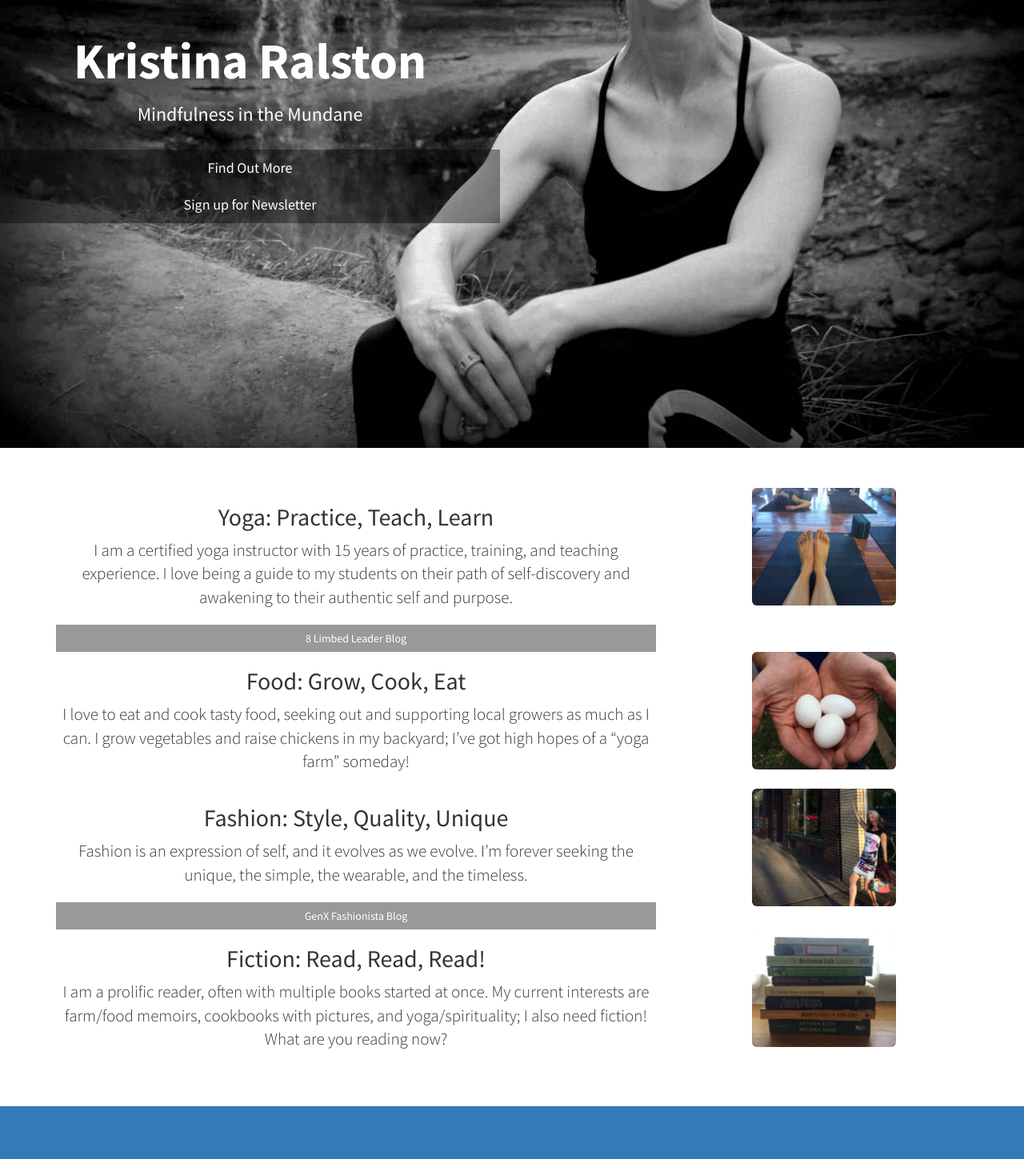
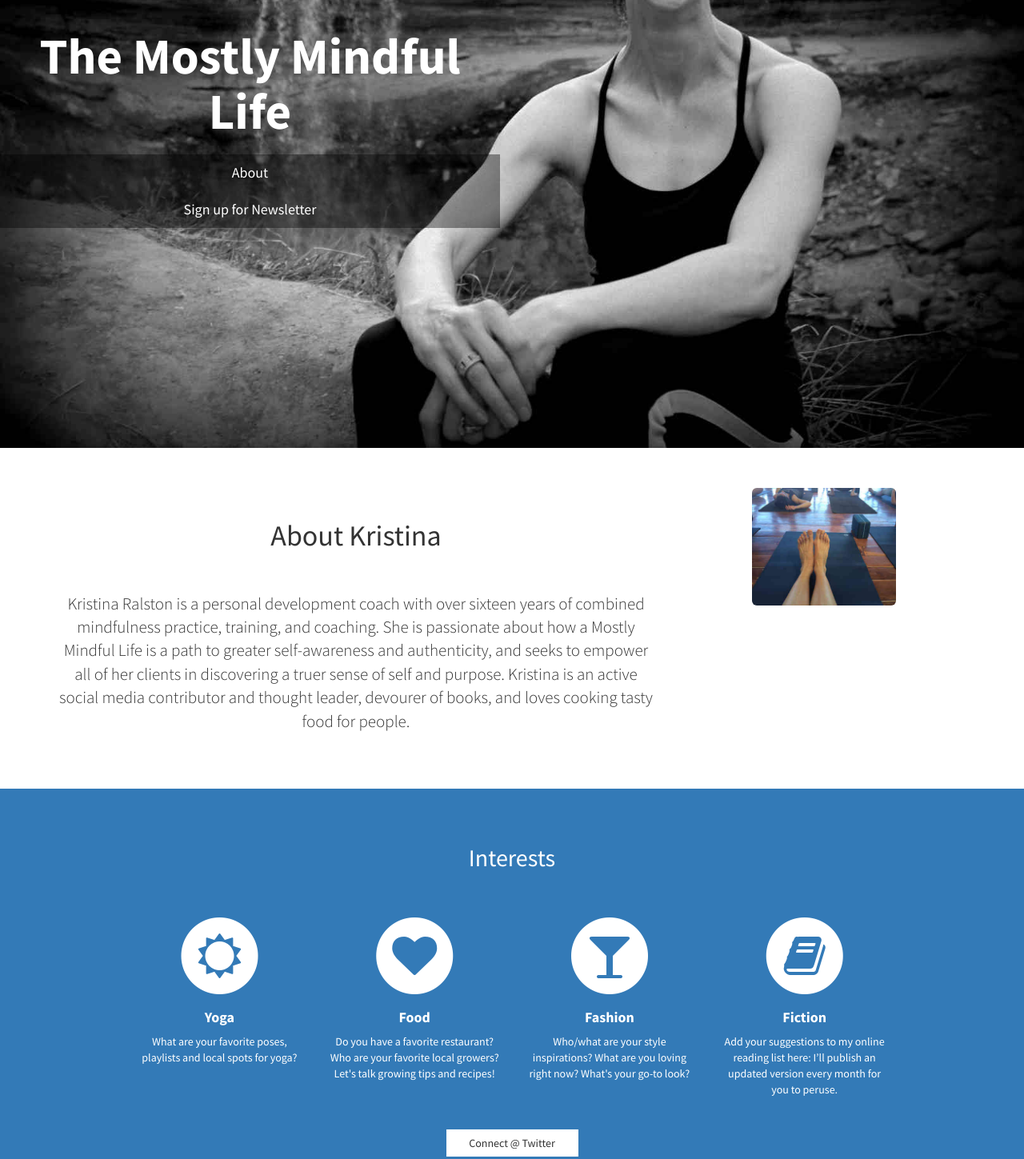
Before and after one commit to pherris/kristinaralston, a plain HTML site: page index.html in a window 1280 px wide. Shown: the part 240-1689 px from the top of the page at 80% size. Drawn offline with Linux system fonts and the light colour scheme.

Commit message:
new look

```diff
--- a/index.html
+++ b/index.html
@@ -58,10 +58,9 @@
         <div class="text-vertical-center">
             <div class="row">
                 <div class="col-md-6">
-                    <h1>Kristina Ralston</h1>
-                    <h3>Mindfulness in the Mundane</h3>
+                    <h1>The Mostly Mindful Life</h1>
                     <br>
-                    <a href="#about" class="btn btn-dark btn-lg">Find Out More</a>
+                    <a href="#about" class="btn btn-dark btn-lg">About</a>
                     <a href="#newsletter" class="btn btn-dark btn-lg">Sign up for Newsletter</a>
                 </div>
                 <div class="col-md-6"></div>
@@ -74,40 +73,16 @@
         <div class="container">
             <div class="row">
                 <div class="col-md-8 text-center">
-                    <h2>Yoga: Practice, Teach, Learn</h2>
-                    <p class="lead">I am a certified yoga instructor with 15 years of practice, training, and teaching experience. I love being a guide to my students on their path of self-discovery and awakening to their authentic self and purpose.</p>
-                    <a href="http://8limbedleader.blogspot.com/" class="btn btn-dark">8 Limbed Leader Blog</a>
+                    <br/>
+                    <h1>About Kristina</h1>
+                    <br/>
+                    <br/>
+                    <p class="lead">
+                        Kristina Ralston is a personal development coach with over sixteen years of combined mindfulness practice, training, and coaching. She is passionate about how a Mostly Mindful Life is a path to greater self-awareness and authenticity, and seeks to empower all of her clients in discovering a truer sense of self and purpose. Kristina is an active social media contributor and thought leader, devourer of books, and loves cooking tasty food for people.
+                    </p>
                 </div>
                 <div class="col-md-4 text-center">
                     <img src="img/yoga-toes.jpg" class="img-responsive img-rounded center-block" />
-                </div>
-            </div>
-            <div class="row">
-                <div class="col-md-8 text-center">
-                    <h2>Food: Grow, Cook, Eat</h2>
-                    <p class="lead">I love to eat and cook tasty food, seeking out and supporting local growers as much as I can. I grow vegetables and raise chickens in my backyard; I’ve got high hopes of  a “yoga farm” someday!</p>
-                </div>
-                <div class="col-md-4 text-center">
-                    <img src="img/egg-hand.jpg" class="img-responsive img-rounded center-block" />
-                </div>
-            </div>
-            <div class="row">
-                <div class="col-md-8 text-center">
-                    <h2>Fashion: Style, Quality, Unique</h2>
-                    <p class="lead">Fashion is an expression of self, and it evolves as we evolve. I’m forever seeking the unique, the simple, the wearable, and the timeless.</p>
-                    <a href="http://thegenxfashionista.blogspot.com" class="btn btn-dark">GenX Fashionista Blog</a>
-                </div>
-                <div class="col-md-4">
-                    <img src="img/kristina-at-heirloom.jpg" class="img-responsive img-rounded center-block" />
-                </div>
-            </div>
-            <div class="row">
-                <div class="col-md-8 text-center">
-                    <h2>Fiction: Read, Read, Read!</h2>
-                    <p class="lead">I am a prolific reader, often with multiple books started at once. My current interests are farm/food memoirs, cookbooks with pictures, and yoga/spirituality; I also need fiction! What are you reading now?</p>
-                </div>
-                <div class="col-md-4">
-                    <img src="img/book-pile.jpg" class="img-responsive img-rounded center-block" />
                 </div>
             </div>
         </div>
@@ -155,7 +130,9 @@
                                 <h4>
                                     <strong>Fashion</strong>
                                 </h4>
-                                <p>Who/what are your style inspirations? What are you loving right now? What's your go-to look?</p>
+                                <p>
+                                    Who/what are your style inspirations? What are you loving right now? What's your go-to look?
+                                </p>
                             </div>
                         </div>
                         <div class="col-md-3 col-sm-6">
@@ -190,7 +167,7 @@
         <div class="container">
             <div class="row">
                 <div class="col-lg-10 col-lg-offset-1 text-center">
-                    <h2>Mindfulness in the Mundane</h2>
+                    <h2>The Mostly Mindful Life</h2>
                     <hr class="small"/>
                     <div class="row">
                         <div class="col-lg-6 col-md-12">
@@ -231,20 +208,16 @@
     <section>
         <div class="container">
             <div class="row">
-                <div class="col-sm-8 col-sm-offset-3">
+                <div class="col-sm-4 col-sm-offset-2">
                     <a class="twitter-timeline" href="https://twitter.com/8LimbedLeader" data-widget-id="737394712198455296">   Tweets by @8LimbedLeader</a>
                     <script>!function(d,s,id){var js,fjs=d.getElementsByTagName(s)[0],p=/^http:/.test(d.location)?'http':'https';if(!d.getElementById(id)){js=d.createElement(s);js.id=id;js.src=p+"://platform.twitter.com/widgets.js";fjs.parentNode.insertBefore(js,fjs);}}(document,"script","twitter-wjs");</script>
                 </div>
-            </div>
-        </div>
-    </section>
-
-    <section id="newsletter">
-        <div class="container">
-            <h2>My Newsletter</h2>
+                <div class="col-sm-4">
+                    <h2>I want to live a Mostly Mindful Life!</h2>
                     <hr class="small"/>
                     <div class="row">
                         <div class="col-xs-8 col-xs-offset-2">
+                            <a name="newsletter">
                                 <form action="http://kristinaralston.us13.list-manage.com/subscribe/post?u=ab65cb9ac72f729d5b066eacf&amp;id=d4bed3a083" method="post" id="mc-embedded-subscribe-form" name="mc-embedded-subscribe-form" class="validate" target="_blank" novalidate>
                                     <div class="form-group">
                                         <label for="mce-EMAIL">Email address *</label>
@@ -264,10 +237,13 @@
                                     </div>    <!-- real people should not fill this in and expect good things - do not remove this or risk form bot signups-->
                                     <div style="position: absolute; left: -5000px;" aria-hidden="true"><input type="text" name="b_ab65cb9ac72f729d5b066eacf_d4bed3a083" tabindex="-1" value=""></div>
                                     <div class="clear">
-                            <input type="submit" value="Subscribe" name="subscribe" id="mc-embedded-subscribe" class="btn btn-primary">
+                                        <input type="submit" value="Sign Me Up!" name="subscribe" id="mc-embedded-subscribe" class="btn btn-primary">
                                     </div>
                                 </form>
                                 <script type='text/javascript' src='http://s3.amazonaws.com/downloads.mailchimp.com/js/mc-validate.js'></script><script type='text/javascript'>(function() {window.fnames = new Array(); window.ftypes = new Array();fnames[0]='EMAIL';ftypes[0]='email';fnames[1]='FNAME';ftypes[1]='text';fnames[2]='LNAME';ftypes[2]='text';}());var $mcj = {};</script>
+                            </newsletter>
+                        </div>
+                    </div>
                 </div>
             </div>
         </div>
@@ -278,16 +254,8 @@
         <div class="container">
             <div class="row">
                 <div class="col-xs-4 col-xs-offset-4 text-center">
-                    <h4>
-                        <strong>Kristina Ralston</strong>
-                    </h4>
-                    <ul class="list-unstyled">
-                        <li>
-                            <i class="fa fa-envelope-o fa-fw"></i>  <a href="mailto:krralston@gmail.com">krralston@gmail.com</a>
-                        </li>
-                    </ul>
                     <hr class="small">
-                    <p class="text-muted">Copyright &copy; Kristina Ralston 2016</p>
+                    <p class="text-muted">Copyright &copy; Kristina Ralston 2018</p>
                 </div>
             </div>
         </div>
```
Lines whose indentation alone changed are shown as unchanged.
